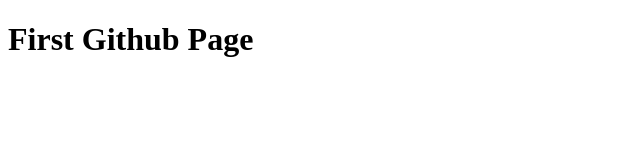
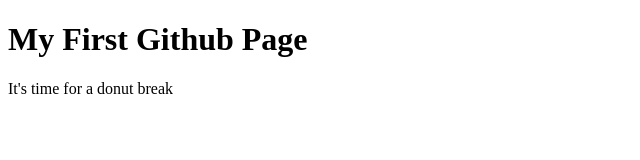
Before and after one commit to ianfourie71/ianfourie71.github.io, a plain HTML site: page index.html in a window 1280 px wide. Shown: the whole page, without its empty margins (0-640 px from the left). Drawn offline with Linux system fonts and the light colour scheme.

Commit message:
Update index.html

```diff
--- a/index.html
+++ b/index.html
@@ -6,6 +6,7 @@
   </head>
 
   <body>
-    <h1>First Github Page</h1>
+    <h1>My First Github Page</h1>
+    <p>It's time for a donut break</p>
   </body>
 </html>
```
